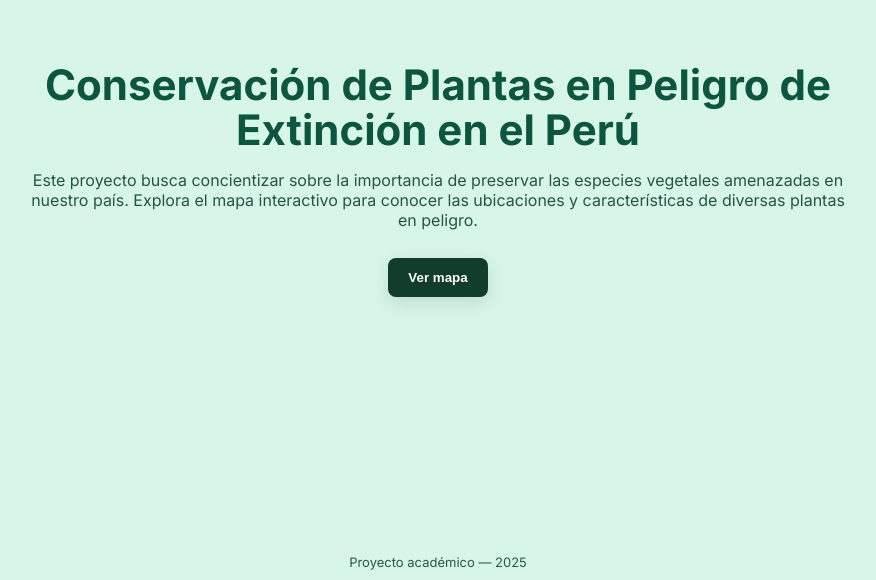
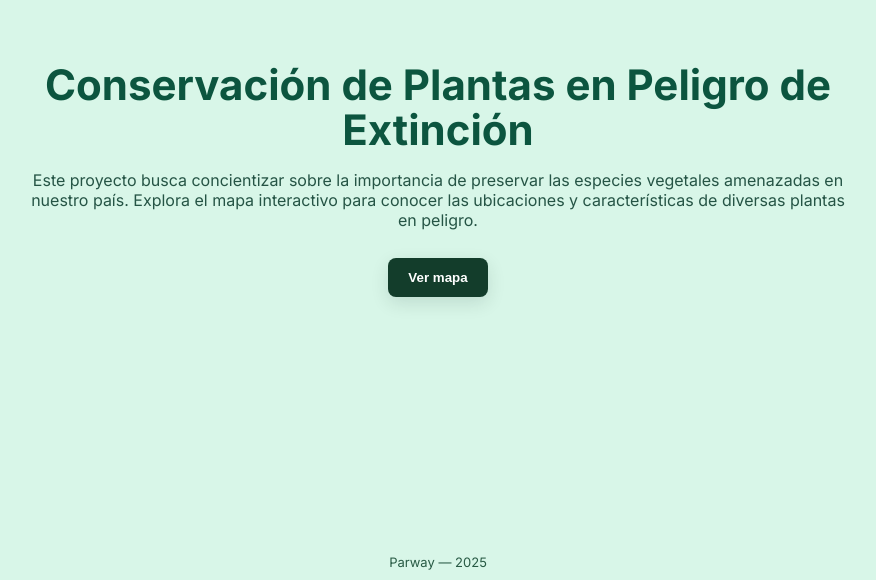
Before and after one commit to RodrigoCari/TSTFlow, a plain HTML site: page index.html in a window 1280 px wide. Shown: the part 220-800 px from the top of the page, without its empty margins (202-1078 px from the left). Drawn offline with nearby package versions, Linux system fonts and the light colour scheme.

Commit message:
Correccion de nombres

```diff
--- a/index.html
+++ b/index.html
@@ -2,7 +2,7 @@
 <html lang="es">
 <head>
   <meta charset="UTF-8" />
-  <title>Mapa de Plantas en Peligro de Extinción en Perú</title>
+  <title>Mapa de Plantas en Peligro de Extinción</title>
   <link rel="stylesheet" href="https://unpkg.com/leaflet/dist/leaflet.css" />
   <link href="https://fonts.googleapis.com/css2?family=Inter:wght@300;400;600;700&display=swap" rel="stylesheet">
   <style>
@@ -99,11 +99,11 @@
   <!-- Landing / Intro -->
   <div id="landing">
     <div class="landing-card">
-      <h1>Conservación de Plantas en Peligro de Extinción en el Perú</h1>
+      <h1>Conservación de Plantas en Peligro de Extinción</h1>
       <p class="lead">Este proyecto busca concientizar sobre la importancia de preservar las especies vegetales amenazadas en nuestro país. Explora el mapa interactivo para conocer las ubicaciones y características de diversas plantas en peligro.</p>
       <button id="openMapBtn" class="btn">Ver mapa</button>
     </div>
-    <div class="landing-footer">Proyecto académico — 2025</div>
+    <div class="landing-footer">Parway — 2025</div>
   </div>
 
   <div id="map"></div>
```
